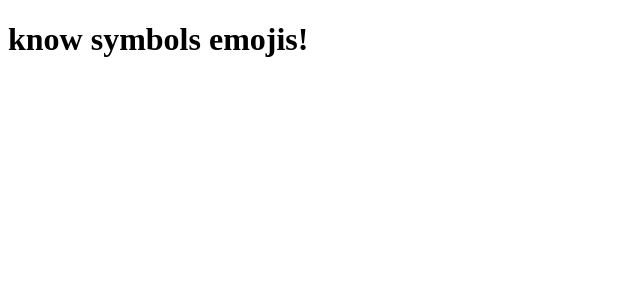
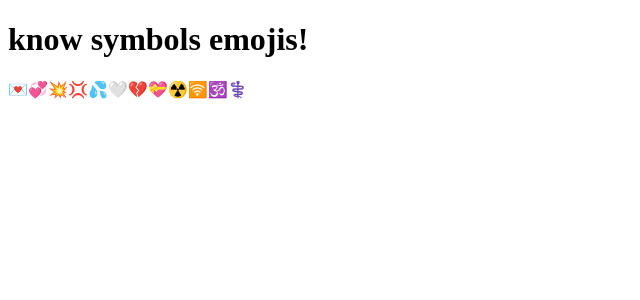
Before and after one commit to neerajsingh869/emoji-interpretor, a React (Vite) app: page / in a window 1280 px wide. Shown: the top 300 px of the page, without its empty margins (0-640 px from the left). Built offline with nearby package versions, Linux system fonts and the light colour scheme.

Commit message:
feat: create footer component to show all emojis

```diff
--- a/src/App.jsx
+++ b/src/App.jsx
@@ -20,9 +20,25 @@ const symbolEmojisAsList = Object.keys(symbolEmojisDictionary);
 
 function Header() {
   return (
-      <header>
-        <h1>know symbols emojis!</h1>
-      </header>
+    <header>
+      <h1>know symbols emojis!</h1>
+    </header>
+  )
+}
+
+function Footer() {
+  return (
+    <footer>
+      { symbolEmojisAsList.map(emojiItem => {
+        return (
+          <span
+            key={ emojiItem }
+          >
+            { emojiItem }
+          </span>
+        )
+      }) }
+    </footer>
   )
 }
 
@@ -32,6 +48,7 @@ function App() {
     <>
       <div>
 				<Header />
+        <Footer />
 			</div>
     </>
   )
```
